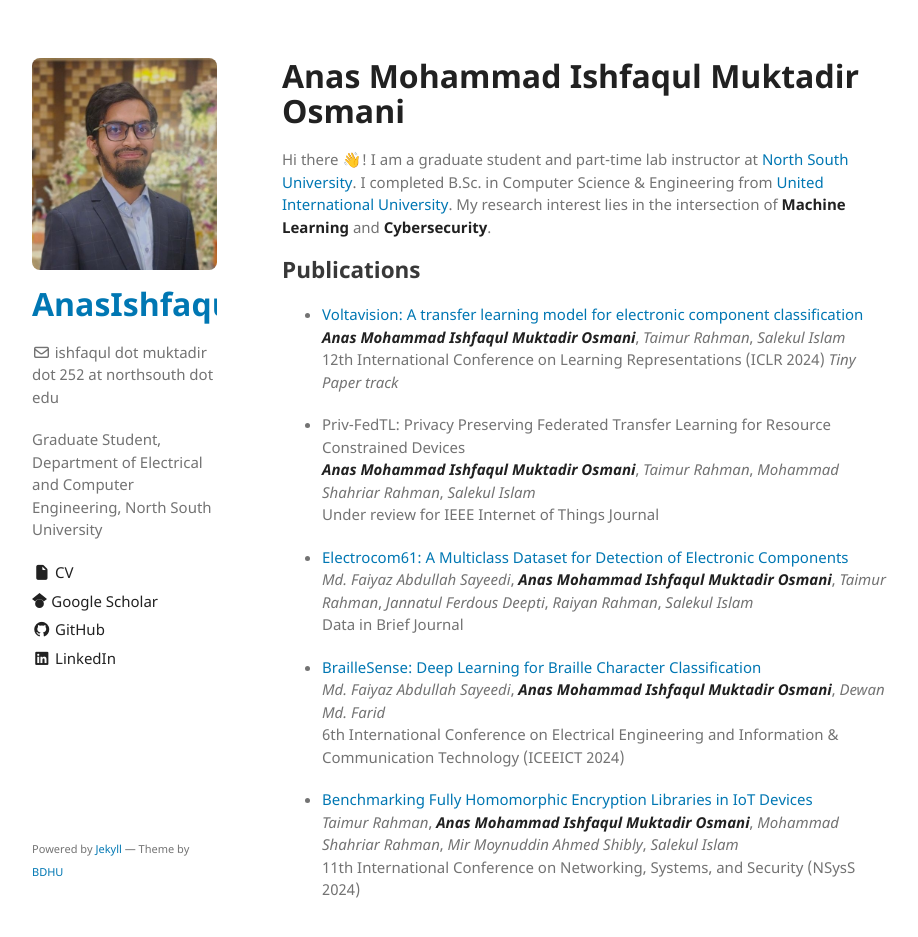
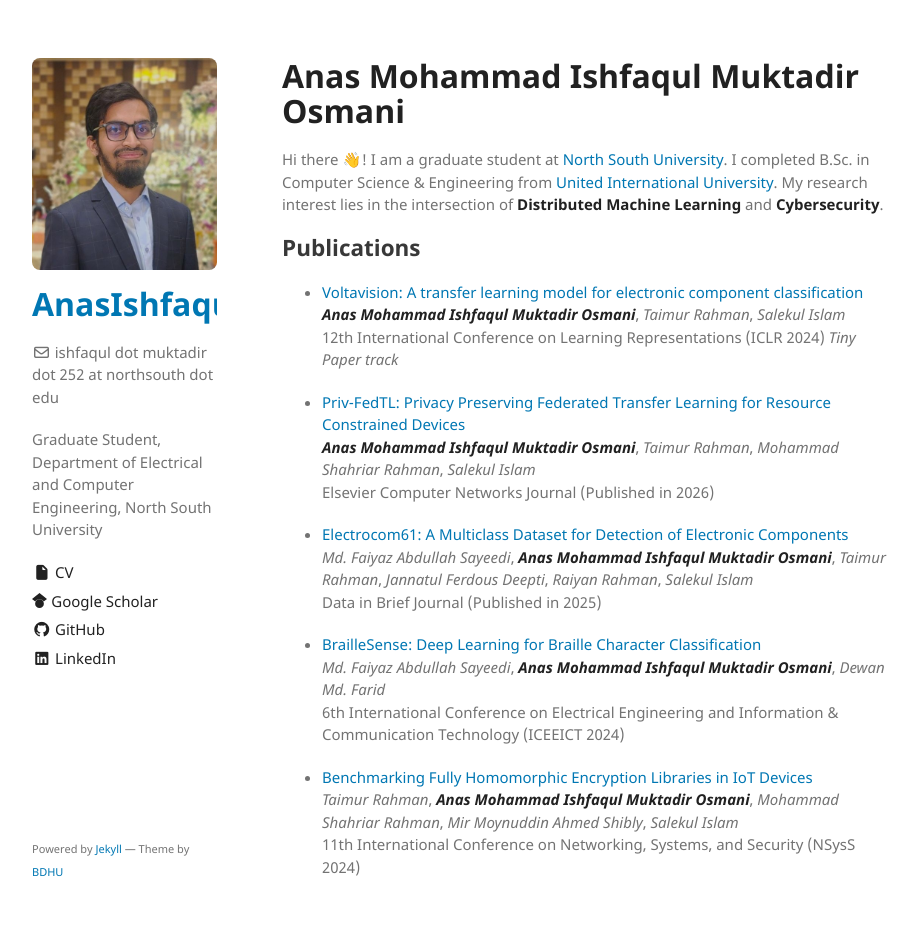
Before and after one commit to AnasIshfaque/AnasIshfaque.github.io, a Jekyll site: the page built from index.md, in a window 1280 px wide and 951 px high. Shown: the top 937 px of the window, without its empty margins (178-1096 px from the left). Built offline with Jekyll 4.4.1, drawn with Linux system fonts in a browser that asks for light colours; our own code applies the rules of GitHub Pages for plain Markdown files.

Commit message:
publications updated

```diff
--- a/index.md
+++ b/index.md
@@ -4,20 +4,20 @@ layout: default
 
 # Anas Mohammad Ishfaqul Muktadir Osmani
 
-Hi there 👋! I am a graduate student and part-time lab instructor at [North South University](https://www.northsouth.edu). I completed B.Sc. in Computer Science & Engineering from [United International University](https://www.uiu.ac.bd/). My research interest lies in the intersection of **Machine Learning** and **Cybersecurity**.
+Hi there 👋! I am a graduate student at [North South University](https://www.northsouth.edu). I completed B.Sc. in Computer Science & Engineering from [United International University](https://www.uiu.ac.bd/). My research interest lies in the intersection of **Distributed Machine Learning** and **Cybersecurity**.
 
 ## Publications
 - [Voltavision: A transfer learning model for electronic component classification](https://openreview.net/pdf?id=JHTqFvmVYz)\
 _**Anas Mohammad Ishfaqul Muktadir Osmani**_, _Taimur Rahman_, _Salekul Islam_\
 12th International Conference on Learning Representations (ICLR 2024) _Tiny Paper track_
 
-- Priv-FedTL: Privacy Preserving Federated Transfer Learning for Resource Constrained Devices\
+- [Priv-FedTL: Privacy Preserving Federated Transfer Learning for Resource Constrained Devices](https://www.sciencedirect.com/science/article/abs/pii/S1389128626004615)\
 _**Anas Mohammad Ishfaqul Muktadir Osmani**_, _Taimur Rahman_, _Mohammad Shahriar Rahman_, _Salekul Islam_\
-Under review for IEEE Internet of Things Journal
+Elsevier Computer Networks Journal (Published in 2026)
 
 - [Electrocom61: A Multiclass Dataset for Detection of Electronic Components](https://www.sciencedirect.com/science/article/pii/S2352340925000630)\
 _Md. Faiyaz Abdullah Sayeedi_, _**Anas Mohammad Ishfaqul Muktadir Osmani**_, _Taimur Rahman_, _Jannatul Ferdous Deepti_, _Raiyan Rahman_, _Salekul Islam_\
-Data in Brief Journal
+Data in Brief Journal (Published in 2025)
 
 - [BrailleSense: Deep Learning for Braille Character Classification](https://ieeexplore.ieee.org/document/10534500)\
 _Md. Faiyaz Abdullah Sayeedi_, _**Anas Mohammad Ishfaqul Muktadir Osmani**_, _Dewan Md. Farid_\
```
